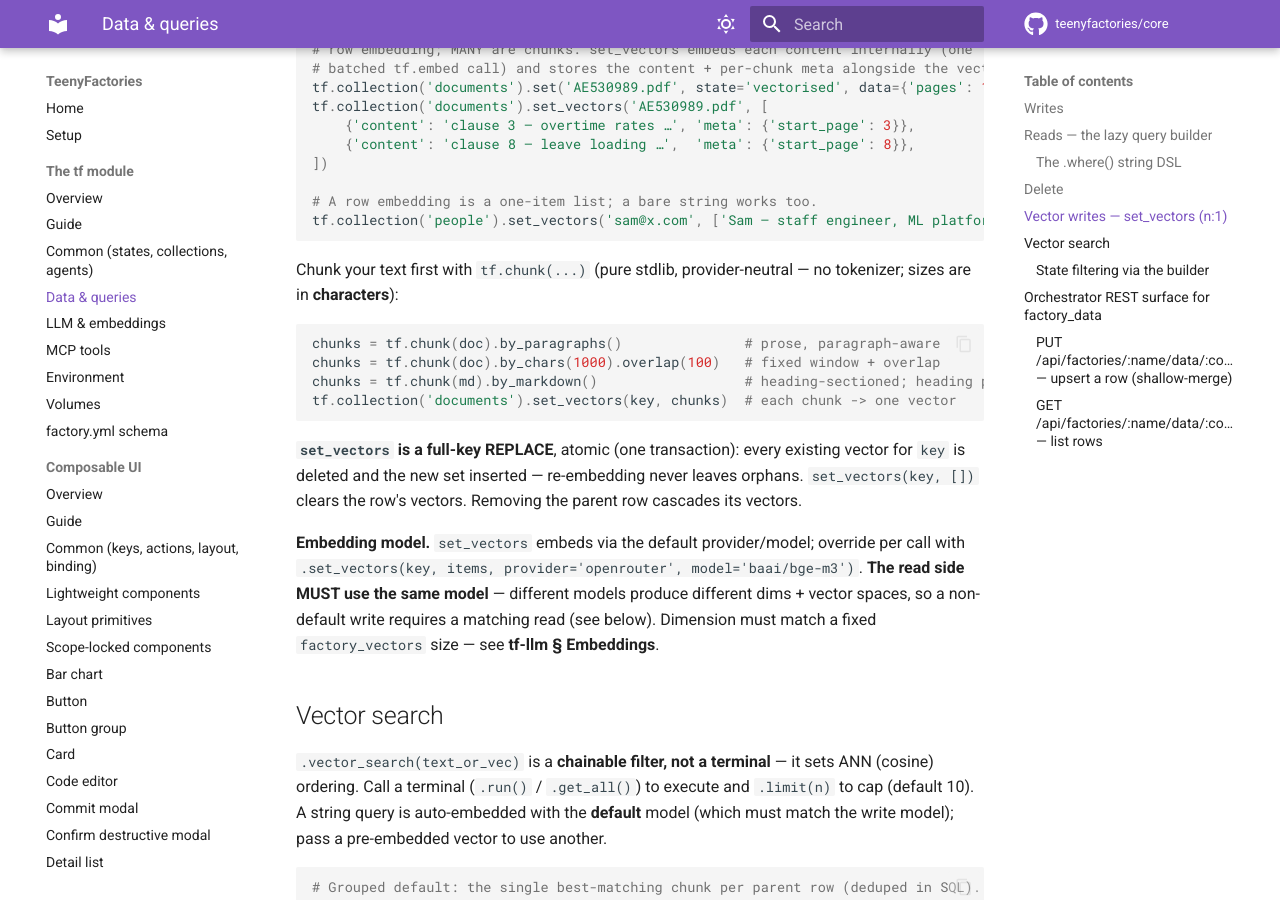
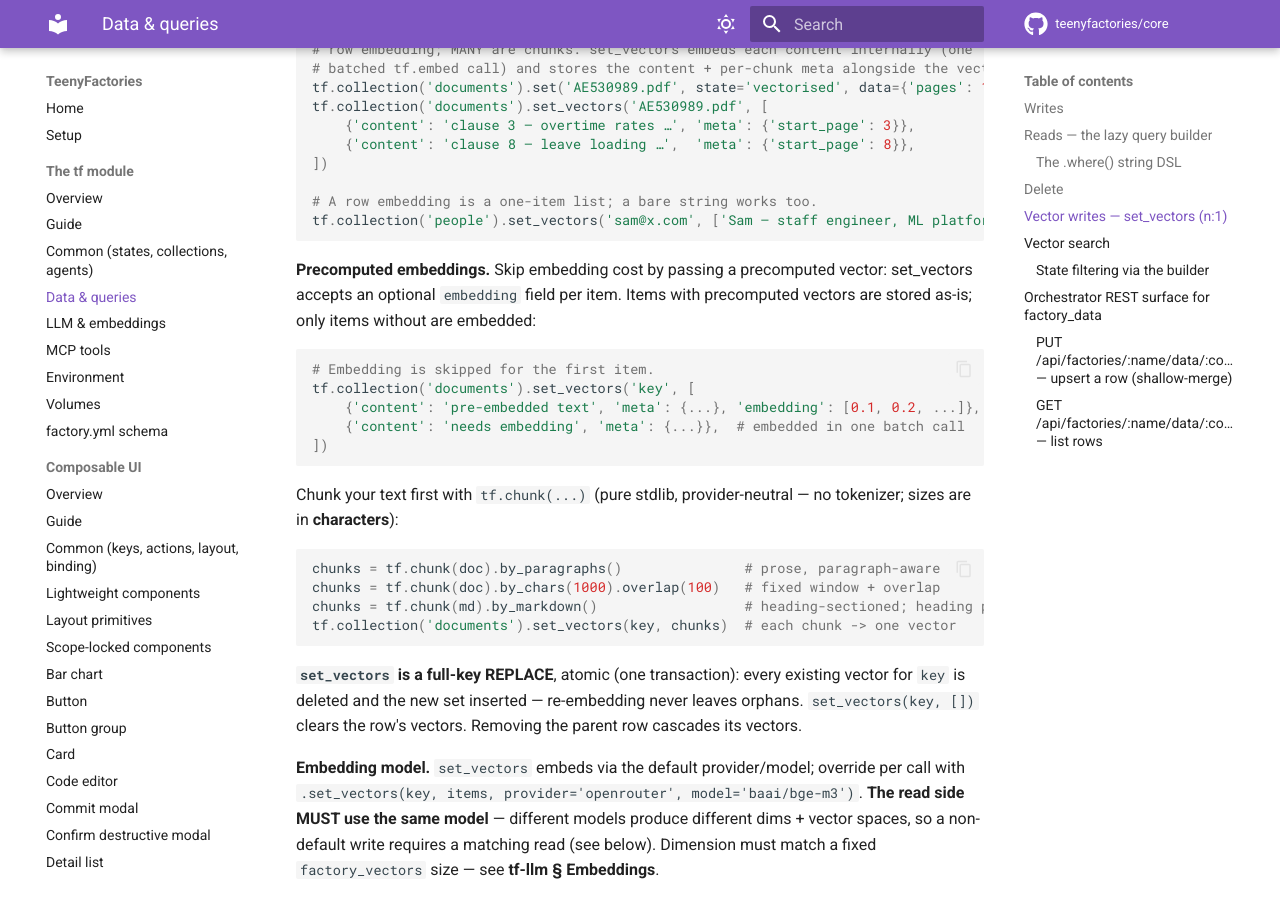
Before and after one commit to teenyfactories/core, an MkDocs documentation site: the page built from docs/reference/tf-data.md, in a window 1280 px wide and 900 px high, scrolled down 4689 px. Built offline with MkDocs 1.6.1 and Material for MkDocs 9.7.7, drawn with Linux system fonts in a browser that asks for light colours; comment, search, counter and statistics services are not loaded.

Commit message:
docs: document precomputed embedding escape hatch in set_vectors
Mirror of orchestrator reference doc update. Added example and
explanation of the optional 'embedding' field in set_vectors items
for skipping embedding cost.

````diff
--- a/docs/reference/tf-data.md
+++ b/docs/reference/tf-data.md
@@ -168,6 +168,16 @@ tf.collection('documents').set_vectors('AE530989.pdf', [
 tf.collection('people').set_vectors('sam@x.com', ['Sam — staff engineer, ML platform'])
 ```
 
+**Precomputed embeddings.** Skip embedding cost by passing a precomputed vector: set_vectors accepts an optional `embedding` field per item. Items with precomputed vectors are stored as-is; only items without are embedded:
+
+```python
+# Embedding is skipped for the first item.
+tf.collection('documents').set_vectors('key', [
+    {'content': 'pre-embedded text', 'meta': {...}, 'embedding': [0.1, 0.2, ...]},
+    {'content': 'needs embedding', 'meta': {...}},  # embedded in one batch call
+])
+```
+
 Chunk your text first with `tf.chunk(...)` (pure stdlib, provider-neutral — no tokenizer; sizes are in **characters**):
 
 ```python
````
